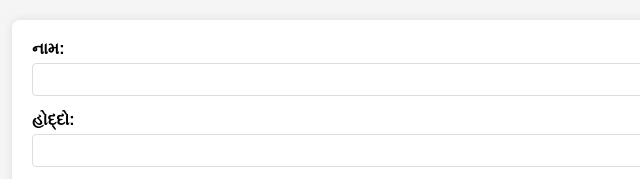
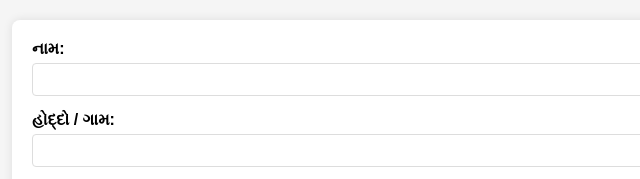
Before and after one commit to codehunter8500/blood-donation, a plain HTML site: page index.html in a window 1280 px wide. Shown: the top 179 px of the page, 208-848 px from the left. Drawn offline with Linux system fonts and the light colour scheme.

Commit message:
Update index.html

```diff
--- a/index.html
+++ b/index.html
@@ -76,7 +76,7 @@
                 <input type="text" id="name" name="name" required>
             </div>
             <div class="form-group">
-                <label for="designation">હોદ્દો:</label>
+                <label for="designation">હોદ્દો / ગામ:</label>
                 <input type="text" id="designation" name="designation" required>
             </div>
             <div class="form-group">
```
